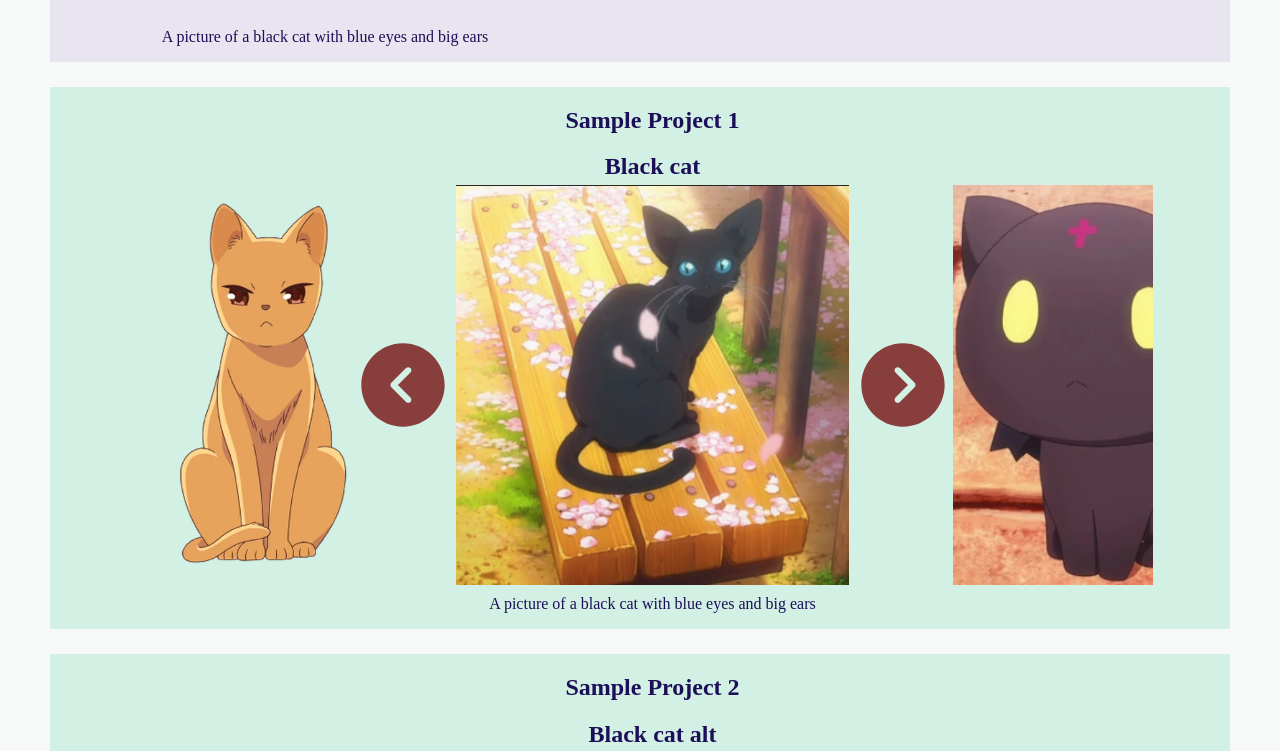
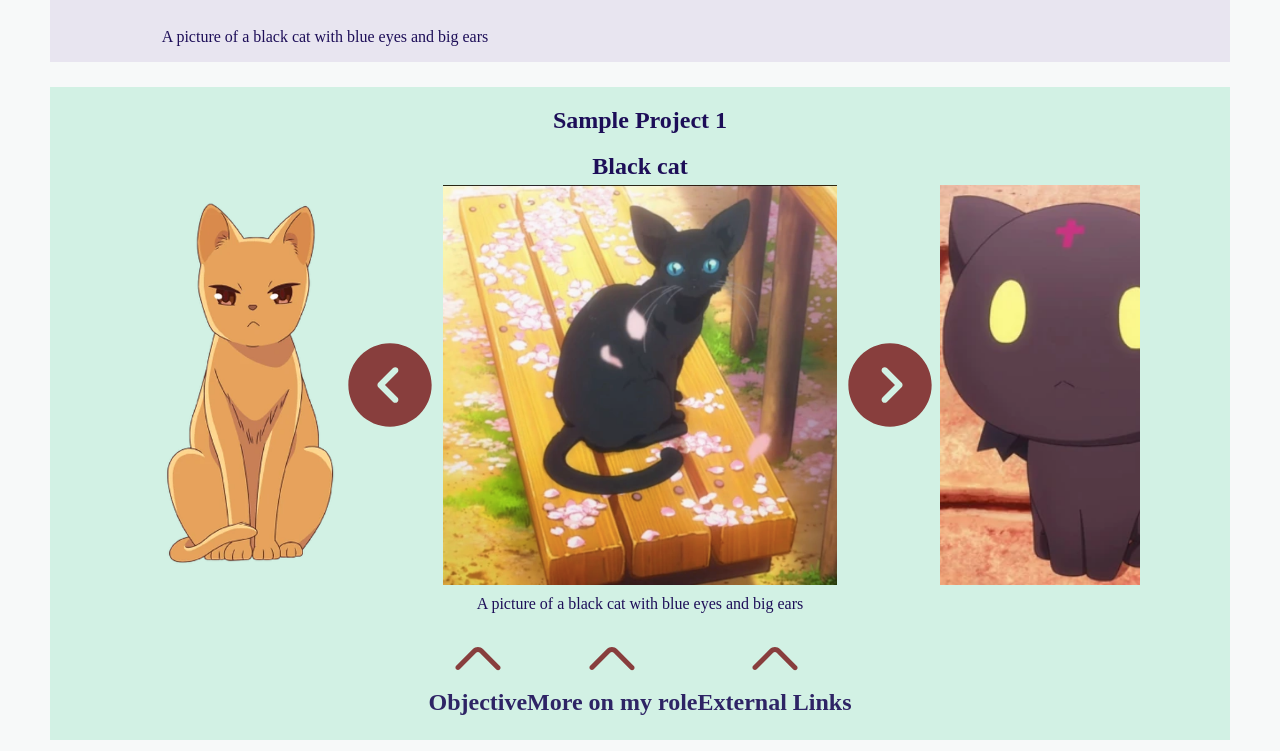
Before and after one commit to YDancer/portfolio, a React (Vite) app: page / in a window 1280 px wide. Shown: the part 1053-1804 px from the top of the page. Built offline with nearby package versions, Linux system fonts and the light colour scheme.

Commit message:
Alternate project main layout created
Implemented the layout, next in progress will be click handlers

```diff
--- /dev/null
+++ b/src/components/BottomBar.css
@@ -0,0 +1,21 @@
+.bottomButtons{
+    display: flex;
+    justify-content: space-between;
+    align-items: center;
+}
+
+.bottomButton{
+    display: flex;
+    justify-content: center;
+    flex-direction: column;
+    align-items: center;
+}
+
+.bottomButton > img{
+    height: 60px;
+    width: 60px;
+}
+
+.bottomButton > h3{
+    margin-top: 0;
+}
--- /dev/null
+++ b/src/components/BottomBar.jsx
@@ -0,0 +1,22 @@
+import "./BottomBar.css"
+import upArrow from "../assets/sidebarArrowUp.svg"
+
+export default function BottomBar(props){
+
+    return(
+        <div className="bottomButtons">
+            <div className="bottomButton arrowButton">
+                <img src={upArrow}></img>
+                <h3>Objective</h3>
+            </div>
+            <div className="bottomButton arrowButton">
+                <img src={upArrow}></img>
+                <h3>More on my role</h3>
+            </div>
+            <div className="bottomButton arrowButton">
+                <img src={upArrow}></img>
+                <h3>External Links</h3>
+            </div>
+        </div>
+    )
+}
--- a/src/components/ProjectAlt.css
+++ b/src/components/ProjectAlt.css
@@ -3,9 +3,7 @@
 }
 
 .projectAltContainer{
-    display: flex;
     background-color: #D2F1E4;
-    justify-content: center;
     margin-bottom: 25px;
 }
 
@@ -15,6 +13,7 @@
     flex-direction: column;
     align-items: center;
     margin-left: 25px;
+    margin-right: 25px;
 }
 
 .projectAltLeft > p{ /** Needs to be changed later from a different style sheet*/
--- a/src/components/ProjectAlt.jsx
+++ b/src/components/ProjectAlt.jsx
@@ -1,9 +1,8 @@
 import Slideshow from "./Slideshow";
-import Sidebar from "./Sidebar";
+import BottomBar from "./BottomBar";
 import ImageModal from "./ImageModal";
 import React from "react"
 import "./ProjectAlt.css"
-import sidebarLeftArrow from "../assets/sidebarArrowLeft.svg"
 
 
 // Alternate layout for the project tab
@@ -140,7 +139,9 @@ export default function ProjectAlt(props){
              * And they need to swap with respective variables
              */}
                 <p>{props.imageDesc[selectedImage]}</p>
+                <BottomBar/>
             </div>
+
             {overlayShown &&
             <ImageModal imageElements={imgs}
             currentIndex={selectedImage} //** Should only depend on it initially,  not constantly  aka if it swaps in the overlay, it shouldn't change the main*/
```
